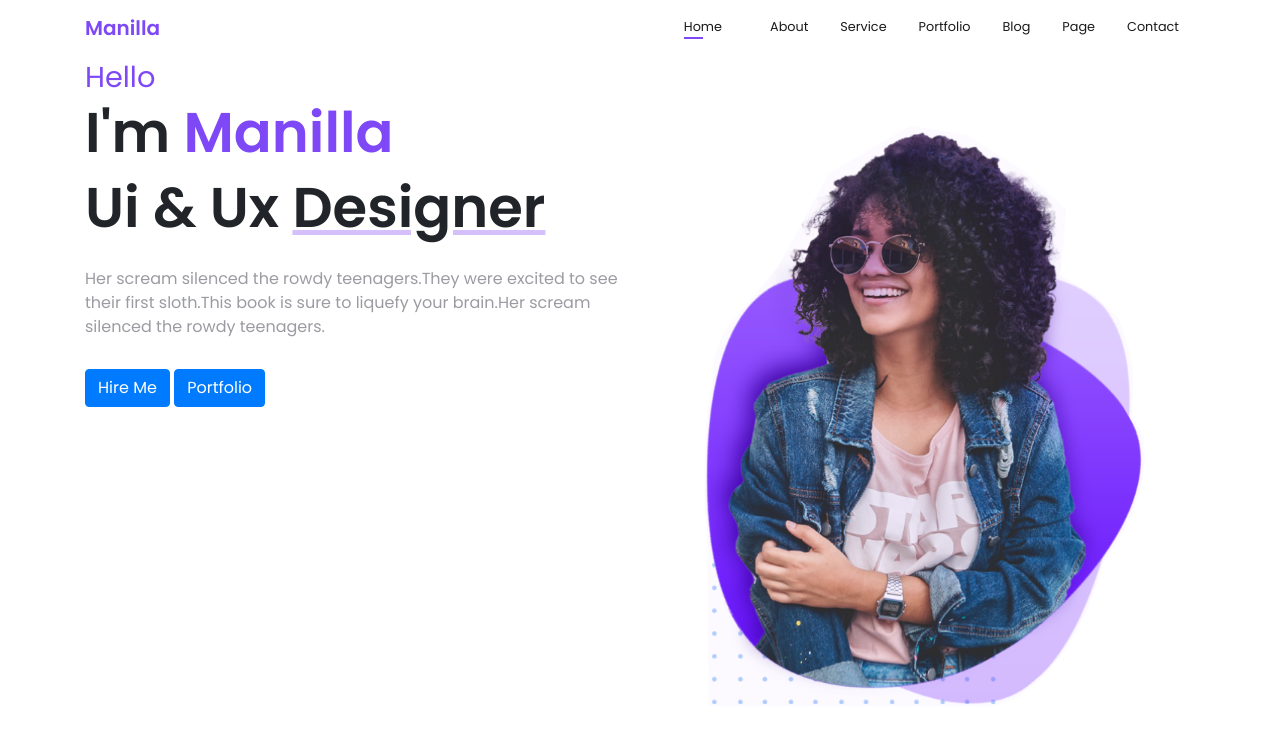
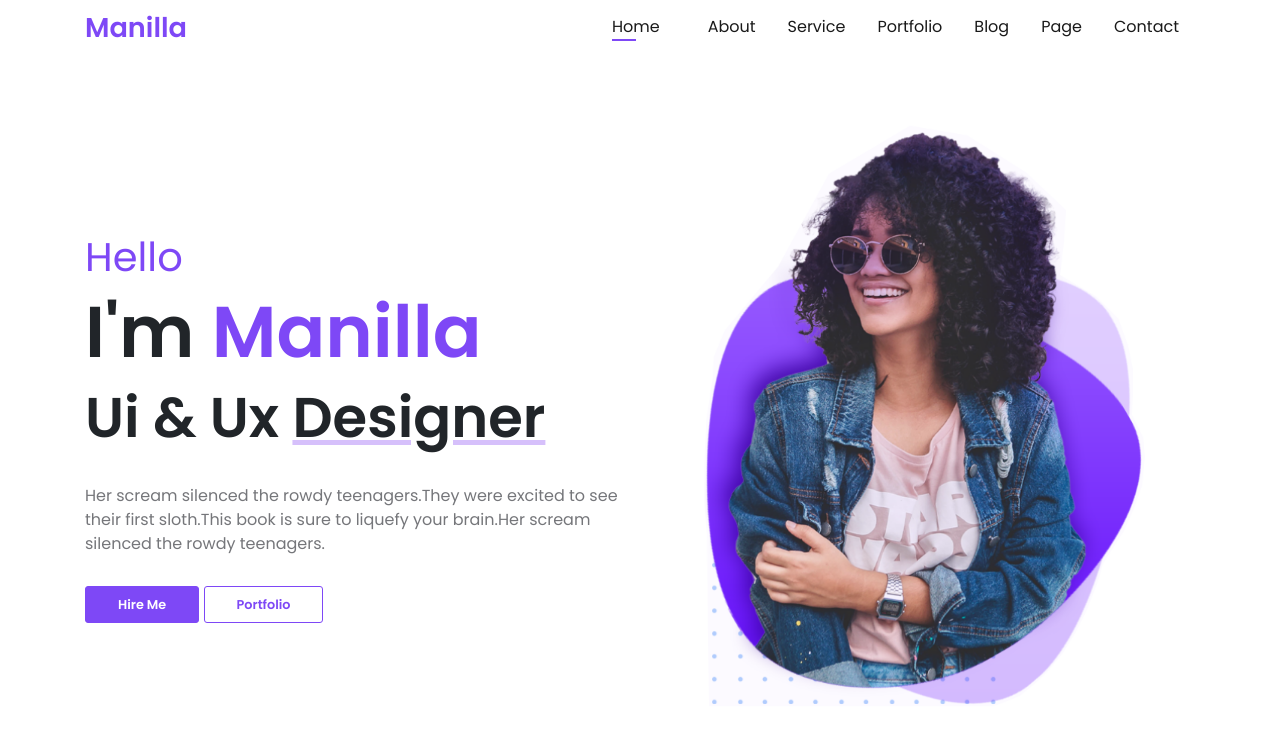
Before and after one commit to phuongtaycm157/My-CV-online, a plain HTML site: page index.html in a window 1280 px wide. Drawn offline with nearby package versions, Linux system fonts and the light colour scheme.

Commit message:
Getting completed

```diff
--- a/index.html
+++ b/index.html
@@ -73,8 +73,8 @@
 		<div class="row">
 			<div class="col-md-6">
 				<div class="trailer">
-					<div class="purple the-getting">Hello</div>
-					<h1 class="display-4 bold">I'm <span class="purple">Manilla</span></h1>
+					<h1 class="purple the-getting">Hello</h1>
+					<h1 class="display-3 bold">I'm <span class="purple">Manilla</span></h1>
 					<h1 class="display-4 bold">Ui & Ux <span class="underline">Designer</span></h1>
 					<div class="info">
 						Her scream silenced the rowdy teenagers.They were excited to see their first sloth.This book is sure to liquefy your brain.Her scream silenced the rowdy teenagers.
--- a/styles/style.css
+++ b/styles/style.css
@@ -10,6 +10,7 @@
 .navbar-light .navbar-brand {
   color: #7e48f6;
   font-weight: 600;
+  font-size: 1.7rem;
   transition: .3s;
 }
 .navbar-light .navbar-brand:hover {
@@ -17,7 +18,7 @@
 }
 .navbar-nav .nav-item .nav-link {
 	color: rgba(0,0,0,.9);
-	font-size: .8rem;
+	font-size: 1rem;
 }
 .navbar-nav .nav-item .nav-link .hover {
 	width: 0;
@@ -51,11 +52,44 @@
 	text-decoration: underline;
 	text-decoration-color: #D6C0FB;
 }
+.getting .trailer {
+	height: inherit;
+	display: flex;
+	flex-direction: column;
+	justify-content: center;
+}
 .getting .trailer .the-getting {
-	font-size: 1.8rem;
+	/*font-size: 2rem;*/
 }
 .getting .trailer .info {
-	color: #9b9ca2;
+	color: #75767a;
 	margin-top: 25px;
 	margin-bottom: 30px;
 }
+.getting .trailer .list-button .hire-me,
+.getting .trailer .list-button .Portfolio {
+	font-size: .8rem;
+	font-weight: 600;
+	padding: 8px 32px;
+	border-radius: 3px;
+	border: 1px solid #7e48f6;
+	transition: .3s;
+}
+.getting .trailer .list-button .hire-me {
+	background-color: #7e48f6;
+	color: #fff;
+}
+.getting .trailer .list-button .Portfolio {
+	background-color: #fff;
+	color: #7e48f6;
+}
+.getting .trailer .list-button .hire-me:hover {
+	background-color: #9f7af1;
+	border-color: #9f7af1;
+	box-shadow: 0 0 3px #ddd;
+}
+.getting .trailer .list-button .Portfolio:hover {
+	background-color: #ede5ff;
+	border-color: #9f7af1;
+	box-shadow: 0 0 3px #ddd;
+}
```
